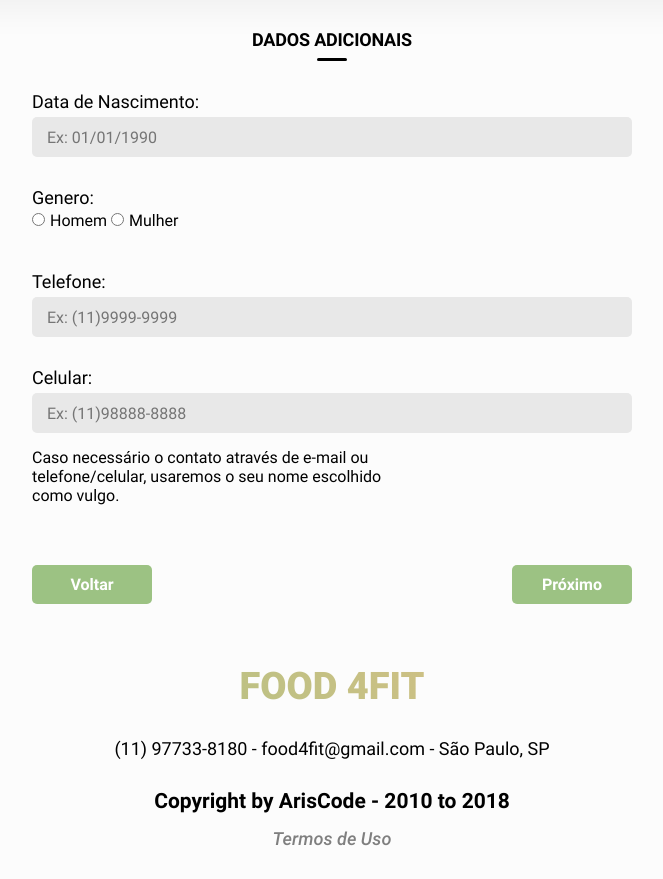
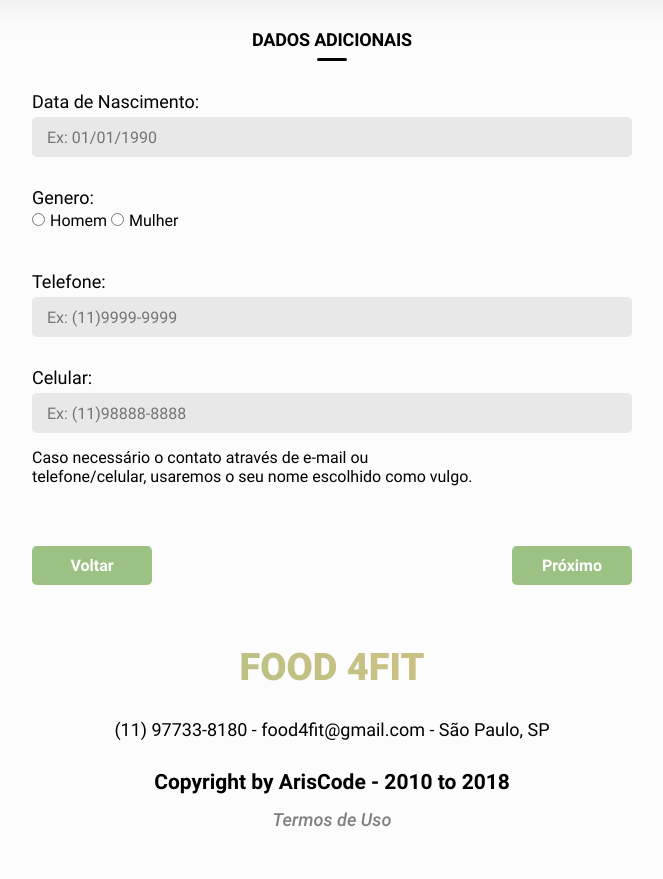
Before and after one commit to ArisCodeOFC/Food4FITWeb, a PHP site: page /view/cadastro-usuario-dados-adicionais.php in a window 1280 px wide. Shown: the part 125-1004 px from the top of the page, without its empty margins (308-971 px from the left). After the commit the page ends 952 px from the top, so only its background shows below. Run offline with PHP 8.4, Linux system fonts and the light colour scheme.

Commit message:
Ajustes nas telas de cadastro

```diff
--- a/assets/css/cadastro-usuario.css
+++ b/assets/css/cadastro-usuario.css
@@ -1,4 +1,4 @@
-.butto-basic-information{
+.button-basic-information{
     width: 100%;
     height: auto;
     display: flex;
--- a/view/cadastro-usuario-chave-secreta.php
+++ b/view/cadastro-usuario-chave-secreta.php
@@ -29,7 +29,7 @@
                 </select>
                 <label for="txtcpf" class="label-generic margin-top-30px">Resposta:</label>
                 <input type="text" name="txtcpf" id="txtcpf" class="input-generic margin-bottom-60px" required>
-                <div class="butto-basic-information margin-top-60px margin-bottom-30px">
+                <div class="button-basic-information margin-top-30px margin-bottom-30px">
                     <div class="btn-generic">
                         <a href="cadastro-usuario-dados-adicionais.php">
                             <span>Voltar</span>
--- a/view/cadastro-usuario-dados-adicionais.php
+++ b/view/cadastro-usuario-dados-adicionais.php
@@ -31,10 +31,9 @@
                 <label for="txtcelular" class="label-generic margin-top-30px">Celular:</label>
                 <input type="text" name="txtcelular" id="txtcelular" class="input-generic" placeholder="Ex: (11)98888-8888" required>
                 <span class="aviso-contato">Caso necessário o contato através de e-mail ou<br>
-                    telefone/celular, usaremos o seu nome escolhido<br>
-                    como vulgo.
+                    telefone/celular, usaremos o seu nome escolhido como vulgo.
                 </span>
-                <div class="butto-basic-information margin-top-60px margin-bottom-30px">
+                <div class="button-basic-information margin-top-60px margin-bottom-30px">
                     <div class="btn-generic">
                         <a href="cadastro-usuario.php">
                             <span>Voltar</span>
--- a/view/cadastro-usuario.php
+++ b/view/cadastro-usuario.php
@@ -29,7 +29,7 @@
                 <input type="text" name="txtcpf" id="txtcpf" class="input-generic" placeholder="Ex: 111.222.333-44" required>
                 <label for="txtcep" class="label-generic margin-top-30px">CEP:</label>
                 <input type="text" name="txtcep" id="txtcep" class="input-generic" placeholder="Ex: 09933-888" required>
-                <div class="butto-basic-information margin-top-60px margin-bottom-30px">
+                <div class="button-basic-information margin-top-30px margin-bottom-30px">
                     <div class="btn-generic">
                         <span>Cancelar</span>
                     </div>
```
